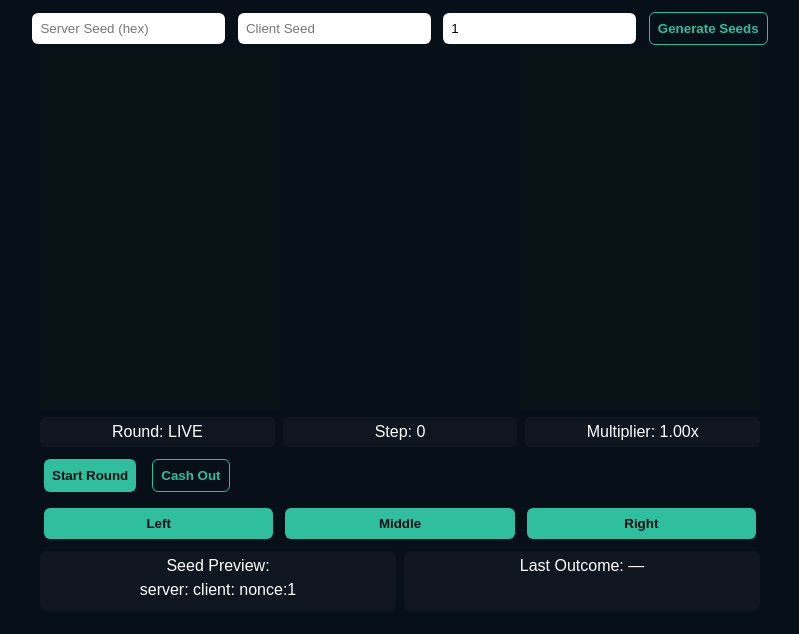
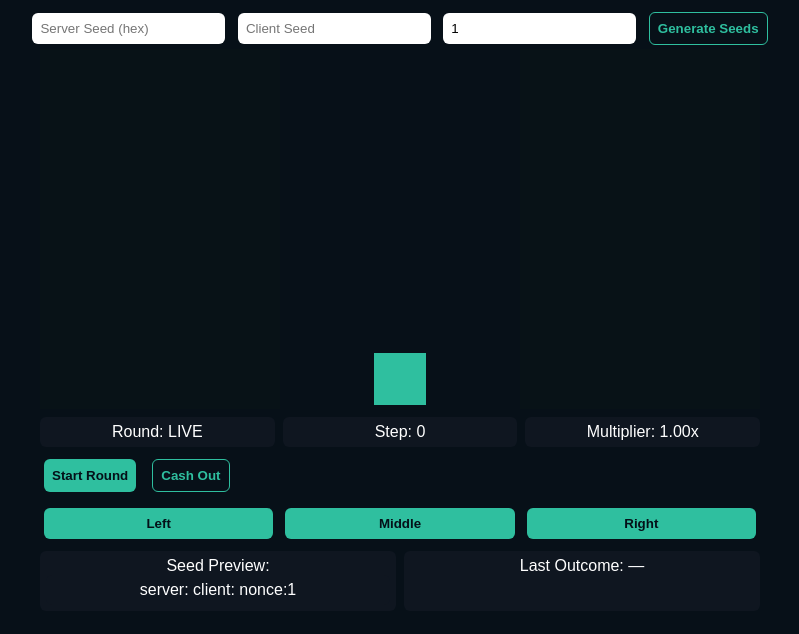
Before and after one commit to dpkchoudhary0911/dpkchoudhary0911.github.io, a plain HTML site: page demo/index.html in a window 1280 px wide. Both pictures are taken after a click on the button "Start Round". Shown: the whole page, without its empty margins (240-1039 px from the left). Drawn offline with Linux system fonts and the light colour scheme.

Commit message:
Update index.html

```diff
--- a/demo/index.html
+++ b/demo/index.html
@@ -3,14 +3,14 @@
 <head>
 <meta charset="utf-8">
 <meta name="viewport" content="width=device-width, initial-scale=1, maximum-scale=1, user-scalable=no">
-<title>Vector Run — Mobile Demo Animated</title>
+<title>Vector Run — Animated Demo</title>
 <style>
 body{margin:0;font-family:sans-serif;background:#071018;color:#fff;display:flex;flex-direction:column;align-items:center;padding:8px;}
 button,input{padding:8px;margin:4px;border-radius:6px;border:none;}
 button{background:#2fbf9f;color:#041018;font-weight:700;}
 button.ghost{background:none;border:1px solid #2fbf9f;color:#2fbf9f;}
-#canvasWrap{width:100%;max-width:720px;}
-canvas{width:100%;height:auto;background:#0b0f12;display:block;touch-action:none;}
+#canvasWrap{width:100%;max-width:720px;touch-action:none;}
+canvas{width:100%;height:auto;background:#0b0f12;display:block;}
 .hud{width:100%;max-width:720px;display:flex;flex-wrap:wrap;gap:8px;margin-top:8px;}
 .hud div{flex:1;background:#0f1620;padding:6px;border-radius:6px;text-align:center;}
 .lane-buttons{display:flex;gap:4px;}
@@ -33,7 +33,7 @@ canvas{width:100%;height:auto;background:#0b0f12;display:block;touch-action:none
 <div class="hud">
   <div>Round: <span id="roundInfo">Idle</span></div>
   <div>Step: <span id="stepInfo">0</span></div>
-  <div>Multiplier: <span id="multInfo">1.00x<div class="multBar"><div class="multFill" id="multFill"></div></div></div></div>
+  <div>Multiplier: <span id="multInfo">1.00x<div class="multBar"><div class="multFill" id="multFill"></div></div></span></div>
 </div>
 
 <div class="hud">
@@ -53,12 +53,12 @@ canvas{width:100%;height:auto;background:#0b0f12;display:block;touch-action:none
 </div>
 
 <script>
-/* Utilities */
+/* ----------------- Utilities ----------------- */
 function bytesToHex(bytes){return Array.from(bytes).map(b=>b.toString(16).padStart(2,'0')).join('');}
 async function sha256Bytes(data){return new Uint8Array(await crypto.subtle.digest('SHA-256',data));}
 function randHex(len=64){const a=new Uint8Array(len/2);crypto.getRandomValues(a);return bytesToHex(a);}
 
-/* Determ RNG */
+/* ----------------- Determ RNG ----------------- */
 class DetermRNG{
   constructor(serverSeed, clientSeed, nonce){this.s=serverSeed||'';this.c=clientSeed||'';this.n=String(nonce||'0');this.counter=0;this.buf=new Uint8Array([]);this.idx=0;}
   async refill(){const msg=`${this.s}:${this.c}:${this.n}:${this.counter}`;const enc=new TextEncoder().encode(msg);const h=await sha256Bytes(enc);const b=new Uint8Array(this.buf.length+h.length);b.set(this.buf,0);b.set(h,this.buf.length);this.buf=b;this.idx=0;this.counter++;}
@@ -66,7 +66,7 @@ class DetermRNG{
   async nextFloat(){const b0=await this.nextByte(),b1=await this.nextByte(),b2=await this.nextByte(),b3=await this.nextByte();return (((b0<<24)|(b1<<16)|(b2<<8)|b3)>>>0)/4294967296;}
 }
 
-/* DOM */
+/* ----------------- DOM ----------------- */
 const serverSeedEl=document.getElementById('serverSeed');
 const clientSeedEl=document.getElementById('clientSeed');
 const nonceEl=document.getElementById('nonce');
@@ -83,69 +83,79 @@ const lastOutcome=document.getElementById('lastOutcome');
 const canvas=document.getElementById('gameCanvas');
 const ctx=canvas.getContext('2d');
 
-/* Game state */
-let rng=null, obstacles=[], playing=false, step=0, chosenLane=null, stepPending=true;
-const maxSteps=200, stepFactor=0.2;
-let animObstacles=[]; // smooth obstacles
+/* ----------------- Game State ----------------- */
+let rng=null, obstacles=[], playing=false, step=0, runnerLane=1, targetLane=1, stepPending=true;
+const maxSteps=50, stepFactor=0.2;
+let animObstacles=[], crashTimer=0;
 
-/* Generate seeds */
+/* ----------------- Generate Seeds ----------------- */
 genBtn.onclick=()=>{serverSeedEl.value=randHex(64);clientSeedEl.value=Math.random().toString(36).slice(2,12);nonceEl.value=Math.floor(Math.random()*999);updateHUD();};
 
-/* Lane selection */
-laneBtns.forEach((b,i)=>b.onclick=()=>{if(playing && stepPending){chosenLane=i;stepPending=false;}});
-canvas.addEventListener('touchstart',e=>{if(playing && stepPending){const x=e.touches[0].clientX-canvas.getBoundingClientRect().left;chosenLane=Math.min(2,Math.floor(x/(canvas.width/3)));stepPending=false;}});
+/* ----------------- Lane selection ----------------- */
+laneBtns.forEach((b,i)=>b.onclick=()=>{if(playing && stepPending){targetLane=i;stepPending=false;}});
+canvas.addEventListener('touchstart',e=>{if(playing && stepPending){const x=e.touches[0].clientX-canvas.getBoundingClientRect().left;targetLane=Math.min(2,Math.floor(x/(canvas.width/3)));stepPending=false;}});
 
-/* Start round */
+/* ----------------- Start Round ----------------- */
 startBtn.onclick=async()=>{
   rng=new DetermRNG(serverSeedEl.value||'',clientSeedEl.value||'demo',nonceEl.value||'1');
   await rng.refill();
   obstacles=[];
-  for(let s=0;s<maxSteps;s++){
-    const f=await rng.nextFloat();
-    obstacles.push(f<0.33?(await rng.nextByte())%3:null);
-  }
-  playing=true; step=0; chosenLane=null; stepPending=true;
-  animObstacles=[];
-  startBtn.disabled=true; cashBtn.disabled=false;
-  lastOutcome.textContent='—';updateHUD();
+  for(let s=0;s<maxSteps;s++){const f=await rng.nextFloat();obstacles.push(f<0.33?(await rng.nextByte())%3:null);}
+  playing=true; step=0; runnerLane=1; targetLane=1; stepPending=true; animObstacles=[]; crashTimer=0;
+  startBtn.disabled=true; cashBtn.disabled=false; lastOutcome.textContent='—'; updateHUD();
   requestAnimationFrame(loop);
 };
 
-/* Cash out */
+/* ----------------- Cash Out ----------------- */
 cashBtn.onclick=()=>{if(!playing)return;playing=false;startBtn.disabled=false;cashBtn.disabled=true;lastOutcome.textContent=`CASHED ${(1+step*stepFactor).toFixed(2)}x`;updateHUD();draw();};
 
-/* HUD update */
+/* ----------------- HUD ----------------- */
 function updateHUD(){roundInfo.textContent=playing?'LIVE':'Idle';stepInfo.textContent=step;multInfo.textContent=(1+step*stepFactor).toFixed(2)+'x';multFill.style.width=Math.min(100,(step/maxSteps*100))+'%';seedPreview.textContent=`server:${serverSeedEl.value}\nclient:${clientSeedEl.value}\nnonce:${nonceEl.value}`;}
 
-/* Loop with smooth animation */
+/* ----------------- Loop ----------------- */
+let runnerX=runnerLane*canvas.width/3+canvas.width/6;
 function loop(){
   draw();
   if(!playing) return;
-  if(!stepPending){
-    if(obstacles[step]!==null && obstacles[step]===chosenLane){playing=false;lastOutcome.textContent=`BUST at step ${step+1}`;startBtn.disabled=false;cashBtn.disabled=true;updateHUD();return;}
-    // create animated obstacle
+
+  // smooth lane movement
+  const targetX=targetLane*canvas.width/3+canvas.width/6;
+  runnerX+=Math.sign(targetX-runnerX)*Math.min(Math.abs(targetX-runnerX),6);
+
+  if(!stepPending && Math.abs(runnerX-targetX)<2){
+    // next step
     animObstacles.push({lane:obstacles[step], y:0});
-    step++; stepPending=true; chosenLane=null; updateHUD();
+    step++; stepPending=true; targetLane=runnerLane;
   }
-  // animate obstacles downward
-  animObstacles.forEach(o=>o.y+=4); // pixels per frame
+
+  animObstacles.forEach(o=>o.y+=4);
+  animObstacles.forEach(o=>{
+    if(o.lane!==null && o.y>canvas.height-56 && Math.abs(runnerX-(o.lane*canvas.width/3+canvas.width/6))<30){
+      playing=false; crashTimer=20; lastOutcome.textContent=`BUST at step ${step}`;startBtn.disabled=false;cashBtn.disabled=true;
+    }
+  });
+
   animObstacles=animObstacles.filter(o=>o.y<canvas.height);
+  updateHUD();
   requestAnimationFrame(loop);
 }
 
-/* Draw */
+/* ----------------- Draw ----------------- */
 function draw(){
-  ctx.fillStyle='#041018';ctx.fillRect(0,0,canvas.width,canvas.height);
+  ctx.save();
+  // crash shake effect
+  if(crashTimer>0){ctx.translate(Math.random()*8-4,0); crashTimer--;}
+  ctx.fillStyle=crashTimer>0?'#440000':'#041018'; ctx.fillRect(0,0,canvas.width,canvas.height);
   const laneW=canvas.width/3;
-  // draw lanes
-  for(let i=0;i<3;i++){ctx.fillStyle=i%2===0?'#081217':'#071018';ctx.fillRect(i*laneW,0,laneW,canvas.height);}
-  // draw runner
-  if(chosenLane!==null){ctx.fillStyle='#2fbf9f';ctx.fillRect(chosenLane*laneW+laneW/2-26,canvas.height-56,52,52);}
-  // draw obstacles
-  animObstacles.forEach(o=>{
-    if(o.lane!==null){ctx.fillStyle=o.lane===chosenLane?'#ff4c4c':'#7c3cff';ctx.fillRect(o.lane*laneW+laneW/2-22,o.y,44,16);}
-  });
+  for(let i=0;i<3;i++){ctx.fillStyle=i%2===0?'#081217':'#071018'; ctx.fillRect(i*laneW,0,laneW,canvas.height);}
+  // runner
+  ctx.fillStyle='#2fbf9f';
+  ctx.fillRect(runnerX-26,canvas.height-56,52,52);
+  // obstacles
+  animObstacles.forEach(o=>{if(o.lane!==null){ctx.fillStyle='#ff4c4c';ctx.fillRect(o.lane*laneW+laneW/2-22,o.y,44,16);}});
+  ctx.restore();
 }
+
 </script>
 </body>
 </html>
```
